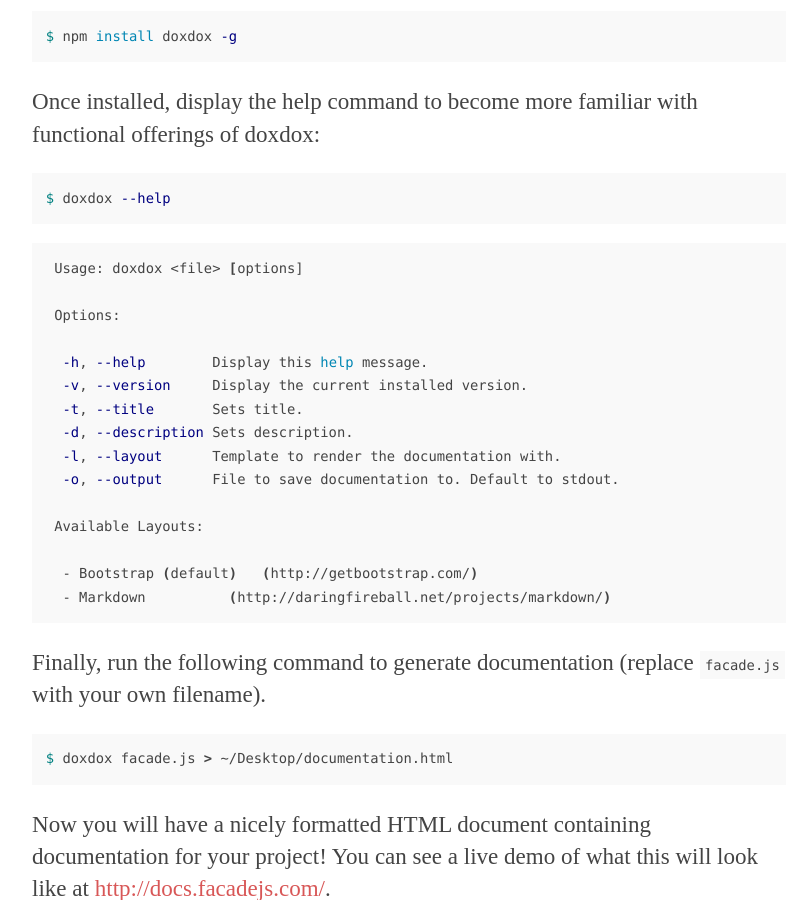
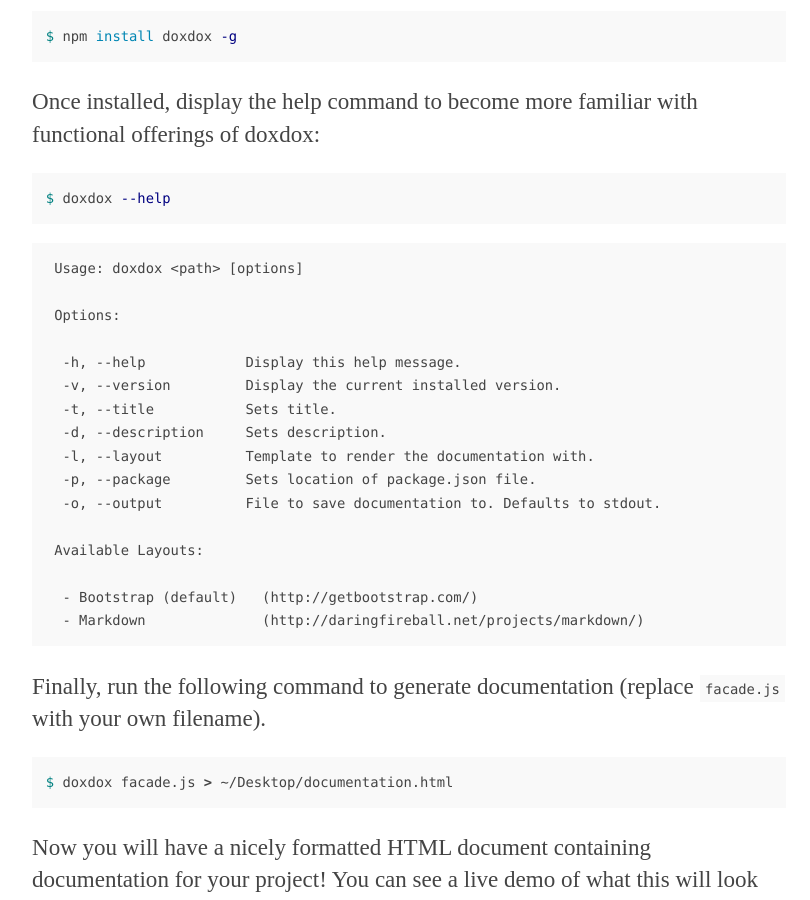
Before and after one commit to neogeek/neogeek.github.io, a Jekyll site: the page built from _posts/2014-08-03-introducing-doxdox.md, in a window 1280 px wide and 900 px high, scrolled down 1258 px. Shown: the whole window, without its empty margins (231-1041 px from the left). Built offline with Jekyll 4.4.1, drawn with Linux system fonts in a browser that asks for light colours; Markdown is read by kramdown in place of the engine named in the settings.

Commit message:
Updated help message for doxdox.

````diff
--- a/_posts/2014-08-03-introducing-doxdox.md
+++ b/_posts/2014-08-03-introducing-doxdox.md
@@ -40,22 +40,23 @@
 $ doxdox --help
 ```
 
-```bash
- Usage: doxdox <file> [options]
+```
+ Usage: doxdox <path> [options]
 
  Options:
 
-  -h, --help        Display this help message.
-  -v, --version     Display the current installed version.
-  -t, --title       Sets title.
-  -d, --description Sets description.
-  -l, --layout      Template to render the documentation with.
-  -o, --output      File to save documentation to. Default to stdout.
+  -h, --help		Display this help message.
+  -v, --version		Display the current installed version.
+  -t, --title		Sets title.
+  -d, --description	Sets description.
+  -l, --layout		Template to render the documentation with.
+  -p, --package		Sets location of package.json file.
+  -o, --output		File to save documentation to. Defaults to stdout.
 
  Available Layouts:
 
-  - Bootstrap (default)   (http://getbootstrap.com/)
-  - Markdown          (http://daringfireball.net/projects/markdown/)
+  - Bootstrap (default)	  (http://getbootstrap.com/)
+  - Markdown		  (http://daringfireball.net/projects/markdown/)
 ```
 
 Finally, run the following command to generate documentation (replace `facade.js` with your own filename).
````
